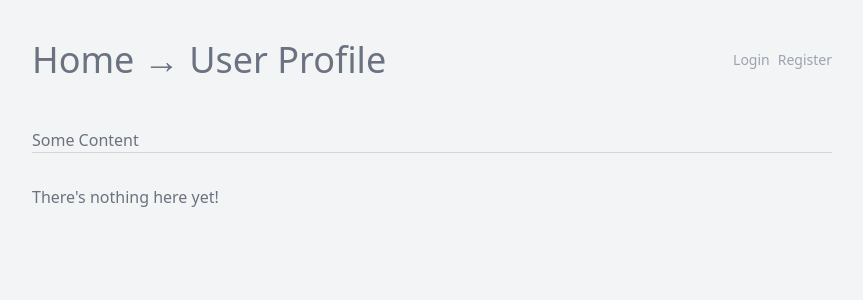
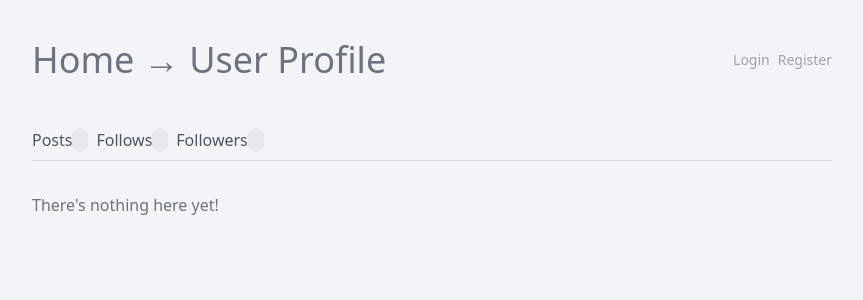
Before and after one commit to JoelStorr/Symfony6-Class, a Symfony app: template templates/profile/show.html.twig in a window 1280 px wide. Shown: the top 300 px of the page, without its empty margins (208-1071 px from the left). Run offline with Twig, Linux system fonts and the light colour scheme; the template is opened without the code that fills it, so the values that code supplies are empty; some libraries are stand-ins or nearby versions.

Commit message:
Added Changable Tabs on Profile Page

```diff
--- a/templates/profile/show.html.twig
+++ b/templates/profile/show.html.twig
@@ -39,9 +39,33 @@
 
 {% embed 'shared/_tabs.html.twig' %}
     {% block tabs %}
-        Some Content
+       {% embed 'shared/_tab.html.twig' with { route: 'app_profile' } %}
+        {% block content %}
+            Posts <span class="px-2 rounded-md bg-gray-200 dark:bg-gray-700">{{user.posts.count}}</span>
+        {% endblock %}
+        {% block path %}
+            {{ path('app_profile', {id: user.id})}}
+        {% endblock %}
+       {% endembed %}
+
+       {% embed 'shared/_tab.html.twig' with { route: 'app_profile_follows', classes:'ml-2' } %}
+        {% block content %}
+            Follows <span class="px-2 rounded-md bg-gray-200 dark:bg-gray-700">{{user.follows.count}}</span>
+        {% endblock %}
+        {% block path %}
+            {{ path('app_profile_follows', {id: user.id})}}
+        {% endblock %}
+       {% endembed %}
+
+       {% embed 'shared/_tab.html.twig' with { route: 'app_profile_followers', classes: 'ml-2' } %}
+        {% block content %}
+            Followers <span class="px-2 rounded-md bg-gray-200 dark:bg-gray-700">{{user.followers.count}}</span>
+        {% endblock %}
+        {% block path %}
+            {{ path('app_profile_followers', {id: user.id})}}
+        {% endblock %}
+       {% endembed %}
     {% endblock %}
-
 {% endembed %}
 
 
--- a/templates/shared/_tab.html.twig
+++ b/templates/shared/_tab.html.twig
@@ -0,0 +1,16 @@
+<div class="
+    {% if app.request.get('_route') == route %}
+        text-indigo-600 dark:text-indigo-300 border-b-2  border-indigo-500 dark:boder-indogo-300
+    {% else %}
+        text-gray-600 dark:text-gray-400
+    {% endif %}
+    pb-2
+    {% if classes is defined %}
+        {{ classes }}
+    {% endif %}
+">
+
+<a href="{% block path %} {% endblock %}" >{% block content %}{% endblock %}</a>
+
+
+</div>
```
Also changed, not shown: src/Controller/ProfileController.php (+19 -0 lines), templates/shared/_tabs.html.twig (line endings or trailing spaces).
